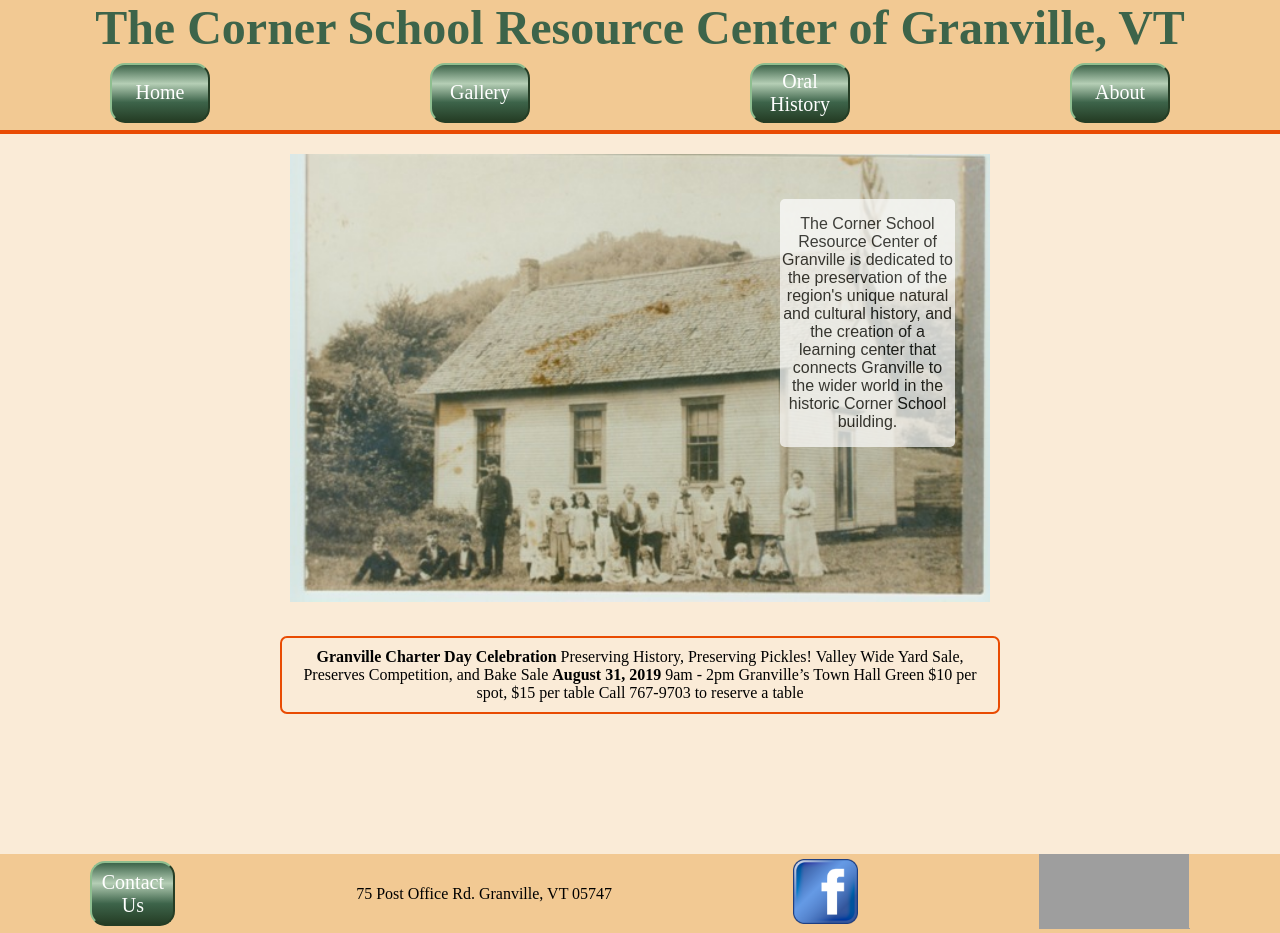
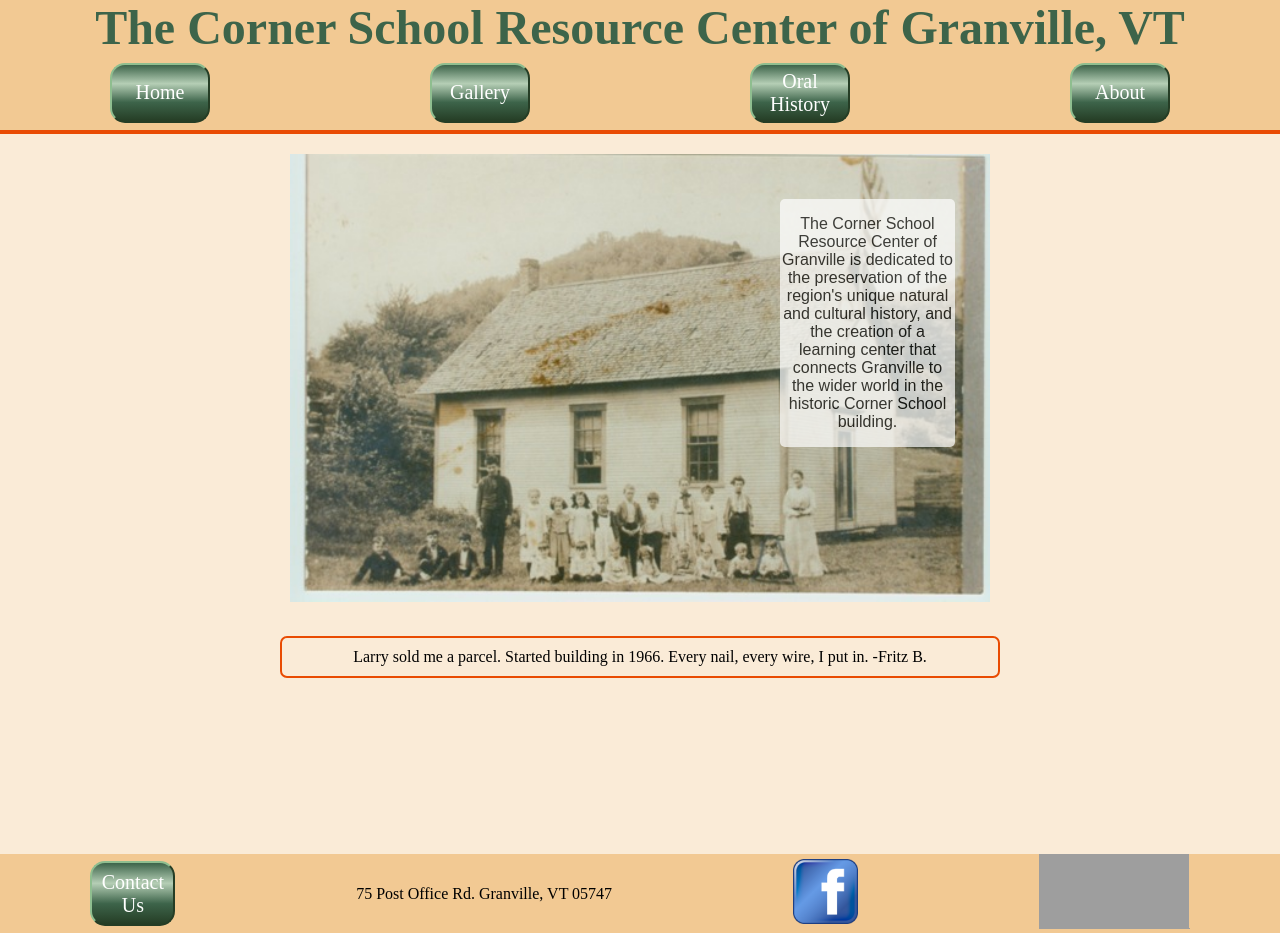
Before and after one commit to Habenzy/granville-corner-school, a React (Create React App) app in the folder client/: page / in a window 1280 px wide. Built offline with nearby package versions, Linux system fonts and the light colour scheme; grey boxes are pictures that could not be loaded.

Commit message:
quotes are back

```diff
--- a/client/src/App/pages/about.js
+++ b/client/src/App/pages/about.js
@@ -13,7 +13,7 @@ class About extends React.Component {
           <br />
           <img id="history-image" src="./images/historic/133.jpeg" alt="Granville from above looking North" />
           <p className="indent">In the 1870’s, as Granville’s population soared to 830 citizens, the town decided that the Upper Village needed its own educational facility. Indeed, all of Granville’s neighborhoods had them – the Lower Village, West Hill, South and North Hollows, Texas Falls – ten one-room schoolhouses in all.</p>
-          <p className="indent">In 1877, the Corner School opened, just around the corner from the Hotel in the Upper Village. For many years, the school served a lively educational community. Children came from as far away as the Ford Farm on West Hill, and as close as the row houses by the Mill on Route 100.</p>
+          <p className="indent">In 1871, the Corner School opened, just around the corner from the Hotel in the Upper Village. For many years, the school served a lively educational community. Children came from as far away as the Ford Farm on West Hill, and as close as the row houses by the Mill on Route 100.</p>
           <p className="indent">Eleanor Norton, one of three Corner School alumni who still lived in Granville until her death in 2015, has a photograph of the school in 1936, when she was in first grade. There were 28 children in eight grades, educated by one teacher. The late Bill Parrish, another alumnus, remembered well carrying in wood supplied by the Mill from the attached shed, and stoking the old furnace stove which still stands in the Schoolhouse. In that same attached shed, the “cloak rooms” – one for boys and one for girls – housed the bathroom facilities. The schoolhouse never had running water. Instead a large earthen jug stood in the school entryway. It was filled daily with water from the Hotel.</p>
           <p className="indent">Like many small rural Vermont towns, as timber dried up and cities beckoned, Granville’s boom became a bust. By the middle of the twentieth century, there were just 213 people and two one-room schoolhouses left: the Lower Village and the Corner School. Even that seemed more than the town could bear. Article 3 of the 1946 Town Meeting Warning reads, “To see what the Town will vote in regard to repairing the two School Houses, or move one, or sell both and build a new one halfway to cut out transportation.” The Town decided to shrink to one school, and as Superintendent of Schools Richard Butler reported in the following year’s school report, the Lower Village proved the better candidate: “The decision to use the Lower Village School was decided upon when we found that there were more from this part of the Town that would be in the lower grades.” Reportedly, the decision to close the Corner School was fractious. Feelings about the little schoolhouse ran deep. Perhaps it was this sentiment that led the townspeople to leave the building standing, instead of selling it or tearing the building down, the fate of the other eight schoolhouses in Granville.</p>
           <p className="indent">In the 1950’s the Town found a good use for the building. The library collections, which had long been kept on the second floor of the Grange Hall, needed more space. There were also concerns that the weight of the growing number of books were putting structural strains on the Grange. So the collection was moved across the street. The library, a thriving community center throughout the 1970’s, gave new life to the old school. By the early 1990’s, changing times had once again passed the little schoolhouse by. Lack of easy heat and running water and a desire for more modern informational resources meant few visitors came to the Granville Library. The librarian position was eliminated, and no book had been checked out of the Corner School in fifteen years. The collections, which included many first editions, were inventoried and sold or donated by Granville’s Library Trustees in 2009. The next chapter in the schoolhouse's life was about to begin.</p>
--- a/client/src/App/pages/home.js
+++ b/client/src/App/pages/home.js
@@ -7,14 +7,11 @@ class Home extends React.Component {
   displayQuotes() {
     const displayArea = document.getElementById('event-quote');
     const quotes = [
-      //`There was no Route 100 until 1912 up through the Gulf. The main route was Puddledock.  -Norm A.`,
-      //`We were kind of free spirits, so we decided to move here and see how it was, have a garden. And here we are 43 years later.  -Nancy D.`,
-      //`There was a tree that was snowing, but there wasn't snow anywhere else. It felt like a blessing.  -Michael E.`,
-      //`No traffic lights, no stop signs, no cops, no buses, no trains. I just kind of fell in love with it. Living up in the hollows, up on the hills is an adventure.  -Jamie S.`,
-      //`Larry sold me a parcel. Started building in 1966. Every nail, every wire, I put in.  -Fritz B.`,
-      '<b>Granville Charter Day Celebration</b>\nPreserving History, Preserving Pickles!\nValley Wide Yard Sale, Preserves Competition, and Bake Sale <b>August 31, 2019</b>  9am - 2pm\nGranville’s Town Hall Green\n$10 per spot, $15 per table Call 767-9703 to reserve a table',
-      '<b>Granville Charter Day Celebration</b>\nPreserving History, Preserving Pickles!\nValley Wide Yard Sale, Preserves Competition, and Bake Sale <b>August 31, 2019</b>  9am - 2pm\nGranville’s Town Hall Green\n$10 per spot, $15 per table Call 767-9703 to reserve a table',
-      '<b>Granville Charter Day Celebration</b>\nPreserving History, Preserving Pickles!\nValley Wide Yard Sale, Preserves Competition, and Bake Sale <b>August 31, 2019</b>  9am - 2pm\nGranville’s Town Hall Green\n$10 per spot, $15 per table Call 767-9703 to reserve a table'
+      `There was no Route 100 until 1912 up through the Gulf. The main route was Puddledock.  -Norm A.`,
+      `We were kind of free spirits, so we decided to move here and see how it was, have a garden. And here we are 43 years later.  -Nancy D.`,
+      `There was a tree that was snowing, but there wasn't snow anywhere else. It felt like a blessing.  -Michael E.`,
+      `No traffic lights, no stop signs, no cops, no buses, no trains. I just kind of fell in love with it. Living up in the hollows, up on the hills is an adventure.  -Jamie S.`,
+      `Larry sold me a parcel. Started building in 1966. Every nail, every wire, I put in.  -Fritz B.`,
     ]
 
     displayArea.innerHTML = quotes[Math.floor(Math.random() * (quotes.length))]
```
